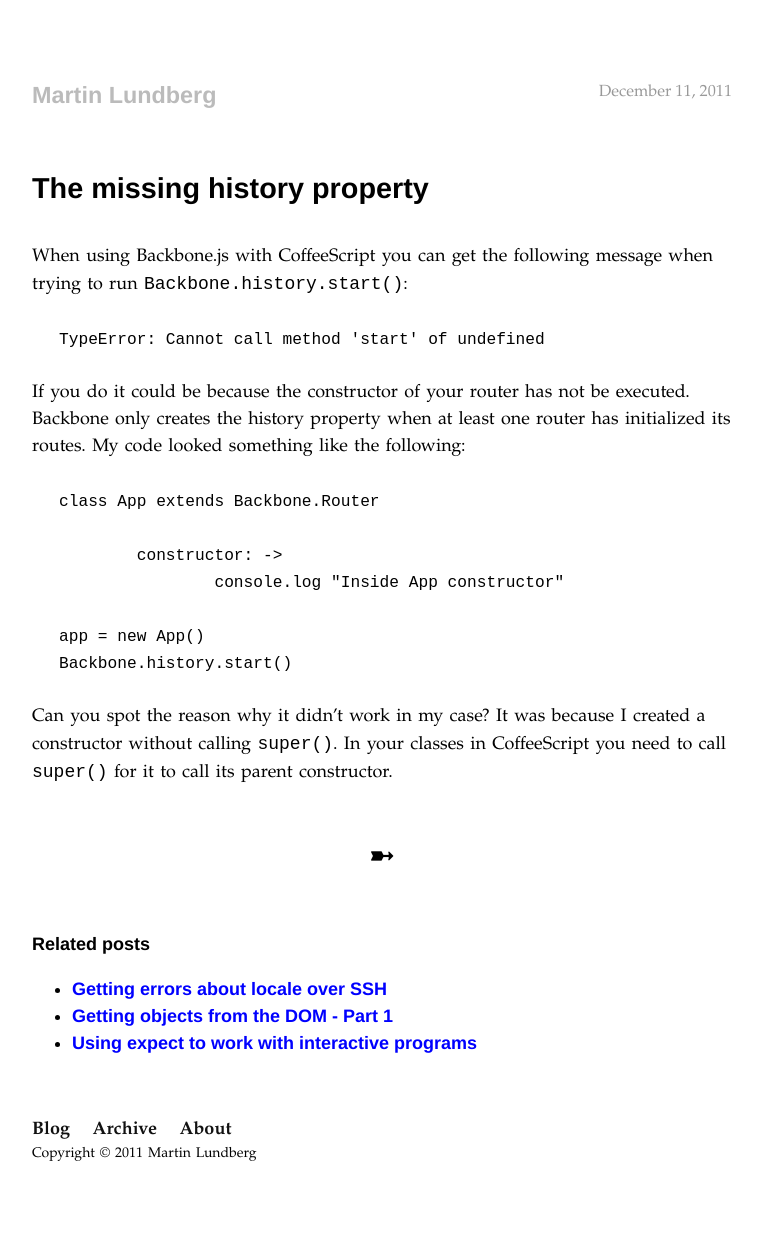
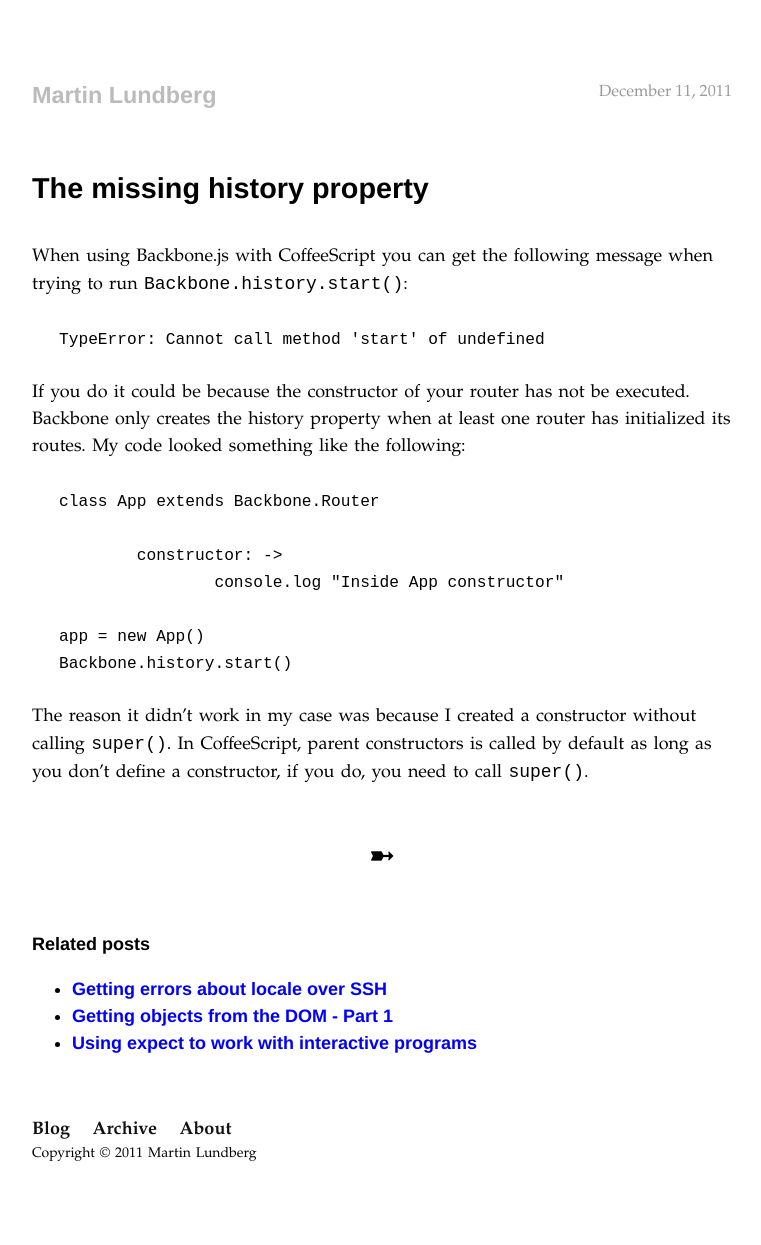
Before and after one commit to marlun/marlun.github.com, a Jekyll site: the page built from _posts/2011-12-11-the-missing-history-property.md, in a window 1280 px wide. Shown: the whole page, without its empty margins (258-1019 px from the left). Built offline with Jekyll 4.4.1, drawn with Linux system fonts in a browser that asks for light colours.

Commit message:
Improved the posts.

```diff
--- a/_posts/2011-12-11-the-missing-history-property.md
+++ b/_posts/2011-12-11-the-missing-history-property.md
@@ -20,4 +20,7 @@
 	app = new App()
 	Backbone.history.start()
 
-Can you spot the reason why it didn't work in my case? It was because I created a constructor without calling `super()`. In your classes in CoffeeScript you need to call `super()` for it to call its parent constructor.
+The reason it didn't work in my case was because I created a constructor
+without calling `super()`. In CoffeeScript, parent constructors is called by
+default as long as you don't define a constructor, if you do, you need to call
+`super()`.
```
